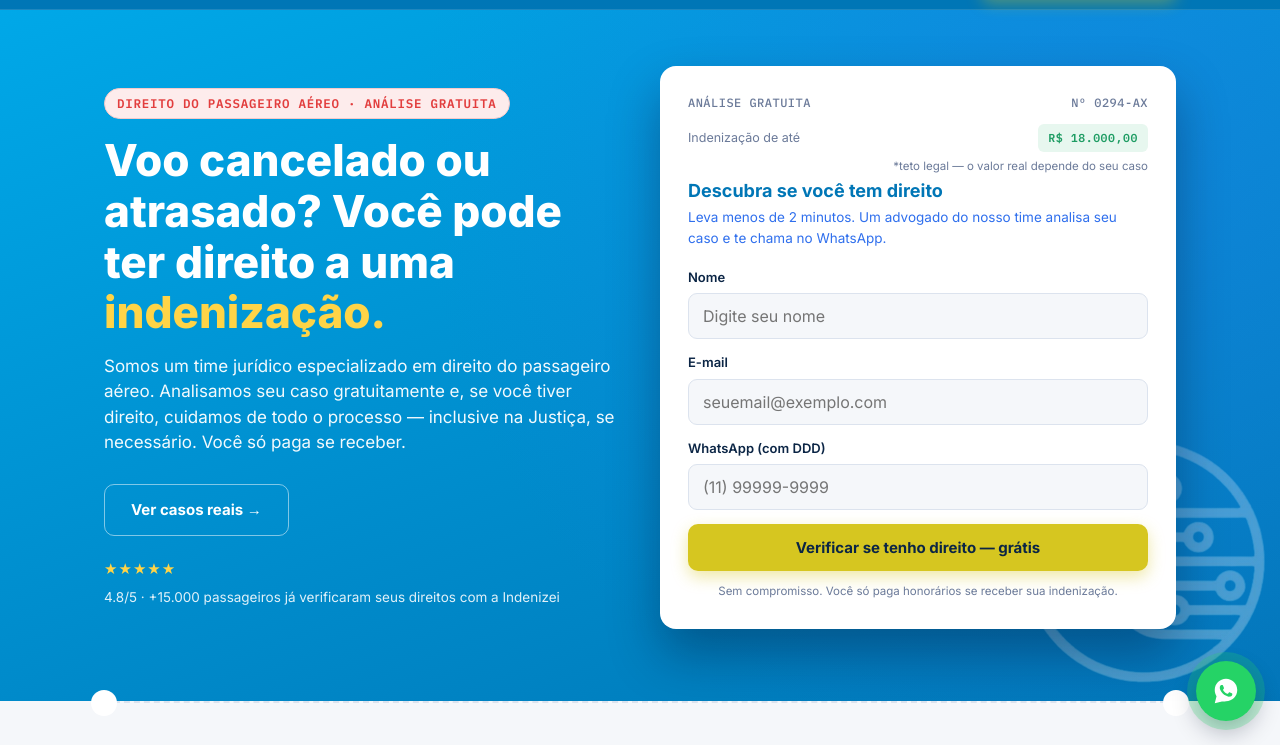
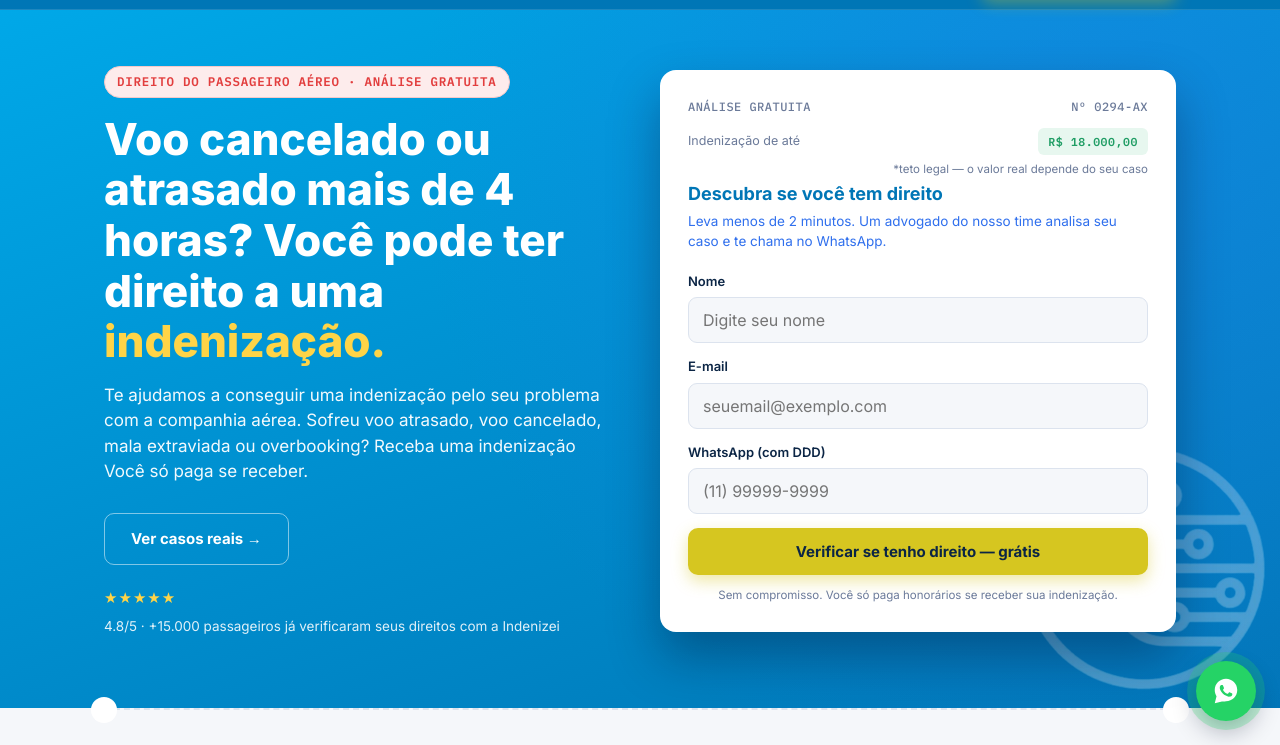
Before and after one commit to brunoferreiraff/landing_page_voo_cancelado, a plain HTML site: page cia_problemas/index.html in a window 1280 px wide. Shown: the part 55-800 px from the top of the page. Drawn offline with Linux system fonts and the light colour scheme.

Commit message:
update hero

```diff
--- a/cia_problemas/index.html
+++ b/cia_problemas/index.html
@@ -442,8 +442,8 @@ height="0" width="0" style="display:none;visibility:hidden"></iframe></noscript>
     <div class="container hero__grid">
       <div>
         <span class="eyebrow tag-red hero__eyebrow">DIREITO DO PASSAGEIRO AÉREO · ANÁLISE GRATUITA</span>
-        <h1>Voo cancelado ou atrasado? Você pode ter direito a uma <span class="hl">indenização.</span></h1>
-        <p class="hero__sub">Somos um time jurídico especializado em direito do passageiro aéreo. Analisamos seu caso gratuitamente e, se você tiver direito, cuidamos de todo o processo — inclusive na Justiça, se necessário. Você só paga se receber.</p>
+        <h1>Voo cancelado ou atrasado mais de 4 horas? Você pode ter direito a uma <span class="hl">indenização.</span></h1>
+        <p class="hero__sub">Te ajudamos a conseguir uma indenização pelo seu problema com a companhia aérea. Sofreu voo atrasado, voo cancelado, mala extraviada ou overbooking? Receba uma indenização Você só paga se receber.</p>
         <div class="hero__actions">
           <a href="#casos" class="btn btn-ghost">Ver casos reais →</a>
         </div>
```
